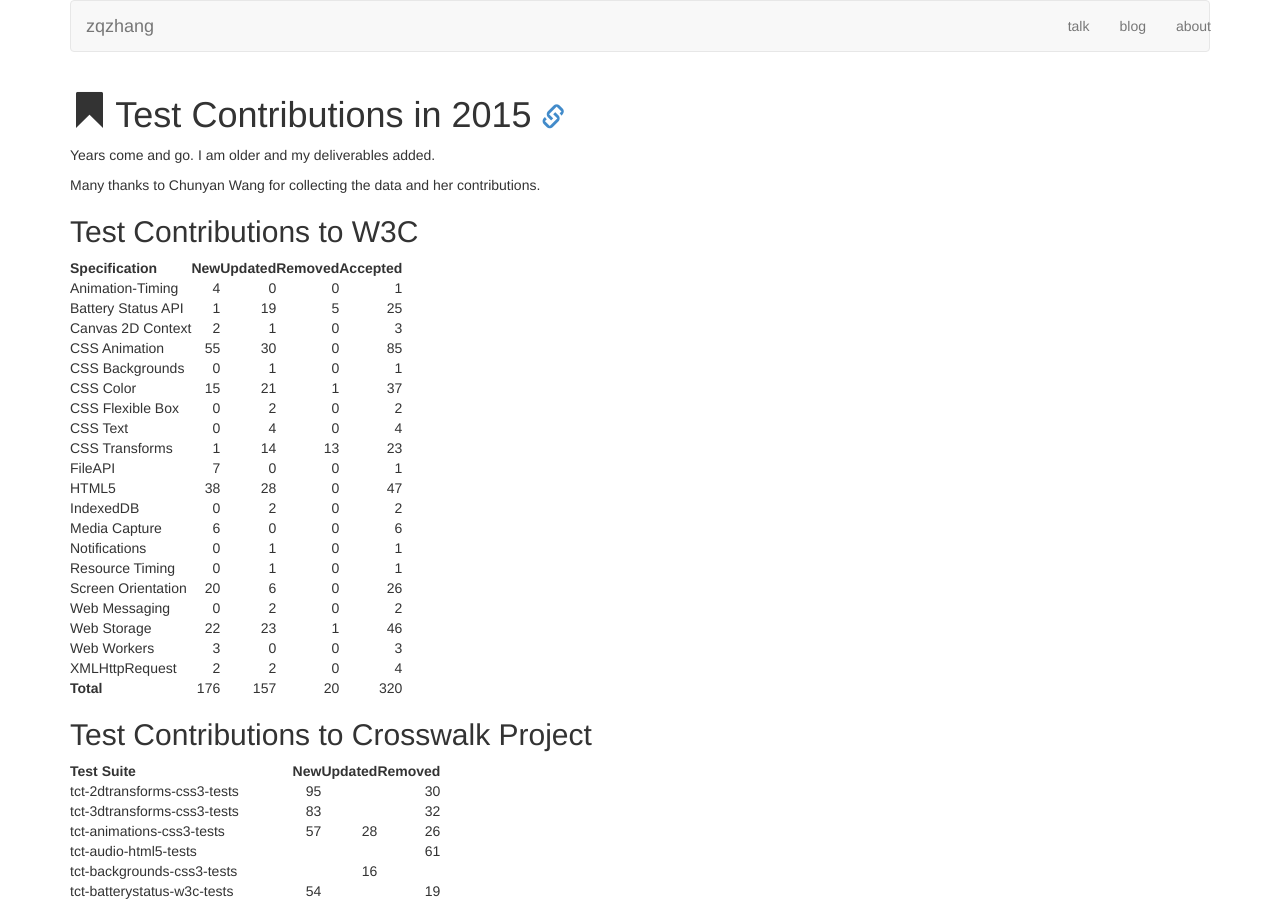
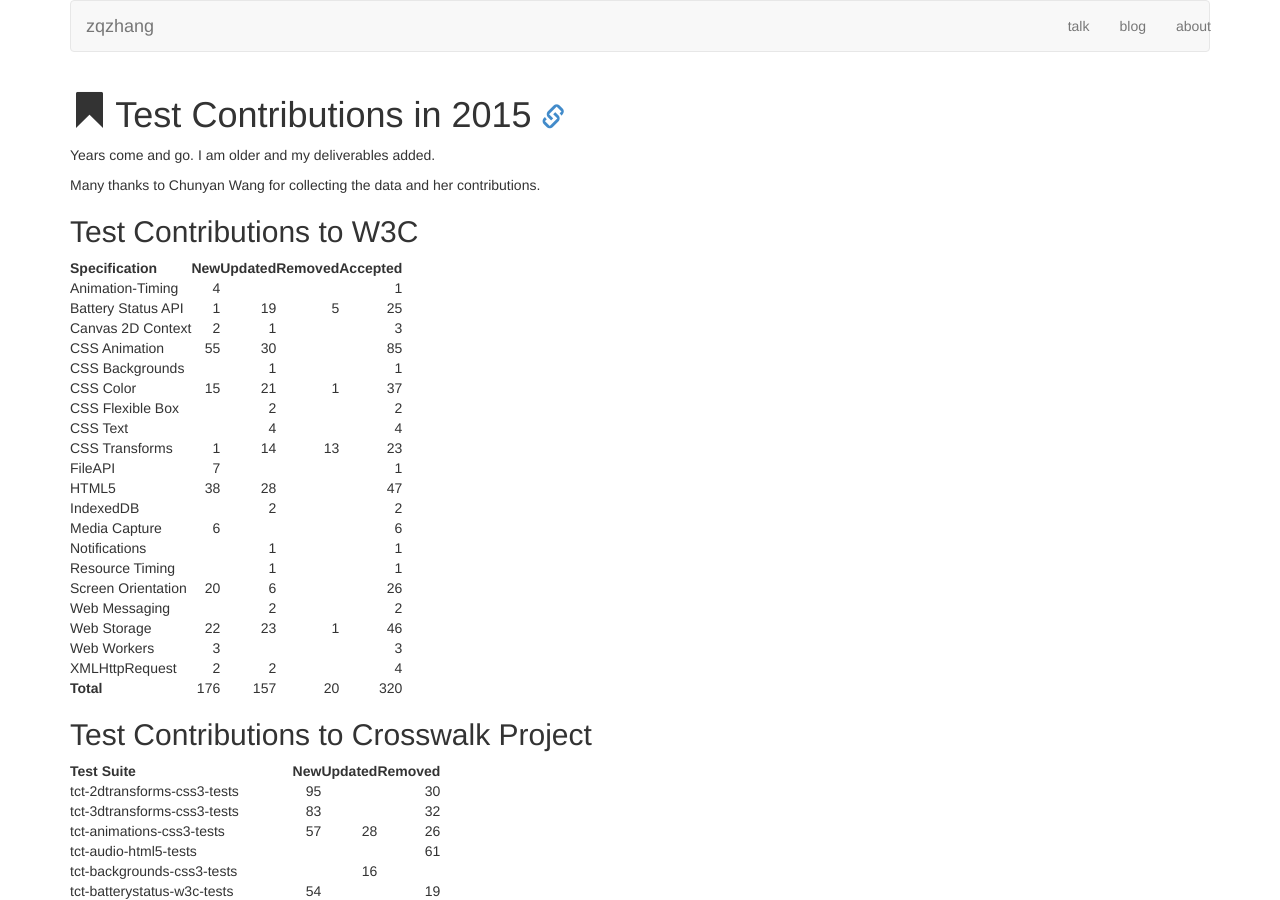
Before and after one commit to shuixin222/zqzhang.github.io, a Jekyll site: the page built from _posts/2015-12-31-test-contributions-2015.md, in a window 1280 px wide and 900 px high. Built offline with Jekyll 4.4.1, drawn with Linux system fonts in a browser that asks for light colours.

Commit message:
Leave 0 as empty

```diff
--- a/_posts/2015-12-31-test-contributions-2015.md
+++ b/_posts/2015-12-31-test-contributions-2015.md
@@ -12,26 +12,26 @@
 
 | Specification | New | Updated | Removed | Accepted |
 | :------------ | --: | ------: | ------: | -------: |
-| Animation-Timing | 4 | 0 | 0 | 1 |
+| Animation-Timing | 4 |  |  | 1 |
 | Battery Status API | 1 | 19 | 5 | 25 |
-| Canvas 2D Context | 2 | 1 | 0 | 3 |
-| CSS Animation | 55 | 30 | 0 | 85 |
-| CSS Backgrounds | 0 | 1 | 0 | 1 |
+| Canvas 2D Context | 2 | 1 |  | 3 |
+| CSS Animation | 55 | 30 |  | 85 |
+| CSS Backgrounds |  | 1 |  | 1 |
 | CSS Color | 15 | 21 | 1 | 37 |
-| CSS Flexible Box | 0 | 2 | 0 | 2 |
-| CSS Text | 0 | 4 | 0 | 4 |
+| CSS Flexible Box |  | 2 |  | 2 |
+| CSS Text |  | 4 |  | 4 |
 | CSS Transforms | 1 | 14 | 13 | 23 |
-| FileAPI | 7 | 0 | 0 | 1 |
-| HTML5 | 38 | 28 | 0 | 47 |
-| IndexedDB | 0 | 2 | 0 | 2 |
-| Media Capture | 6 | 0 | 0 | 6 |
-| Notifications | 0 | 1 | 0 | 1 |
-| Resource Timing | 0 | 1 | 0 | 1 |
-| Screen Orientation | 20 | 6 | 0 | 26 |
-| Web Messaging | 0 | 2 | 0 | 2 |
+| FileAPI | 7 |  |  | 1 |
+| HTML5 | 38 | 28 |  | 47 |
+| IndexedDB |  | 2 |  | 2 |
+| Media Capture | 6 |  |  | 6 |
+| Notifications |  | 1 |  | 1 |
+| Resource Timing |  | 1 |  | 1 |
+| Screen Orientation | 20 | 6 |  | 26 |
+| Web Messaging |  | 2 |  | 2 |
 | Web Storage | 22 | 23 | 1 | 46 |
-| Web Workers | 3 | 0 | 0 | 3 |
-| XMLHttpRequest | 2 | 2 | 0 | 4 |
+| Web Workers | 3 |  |  | 3 |
+| XMLHttpRequest | 2 | 2 |  | 4 |
 | **Total** | 176 | 157 | 20 | 320 |
 
 ## Test Contributions to Crosswalk Project
```
